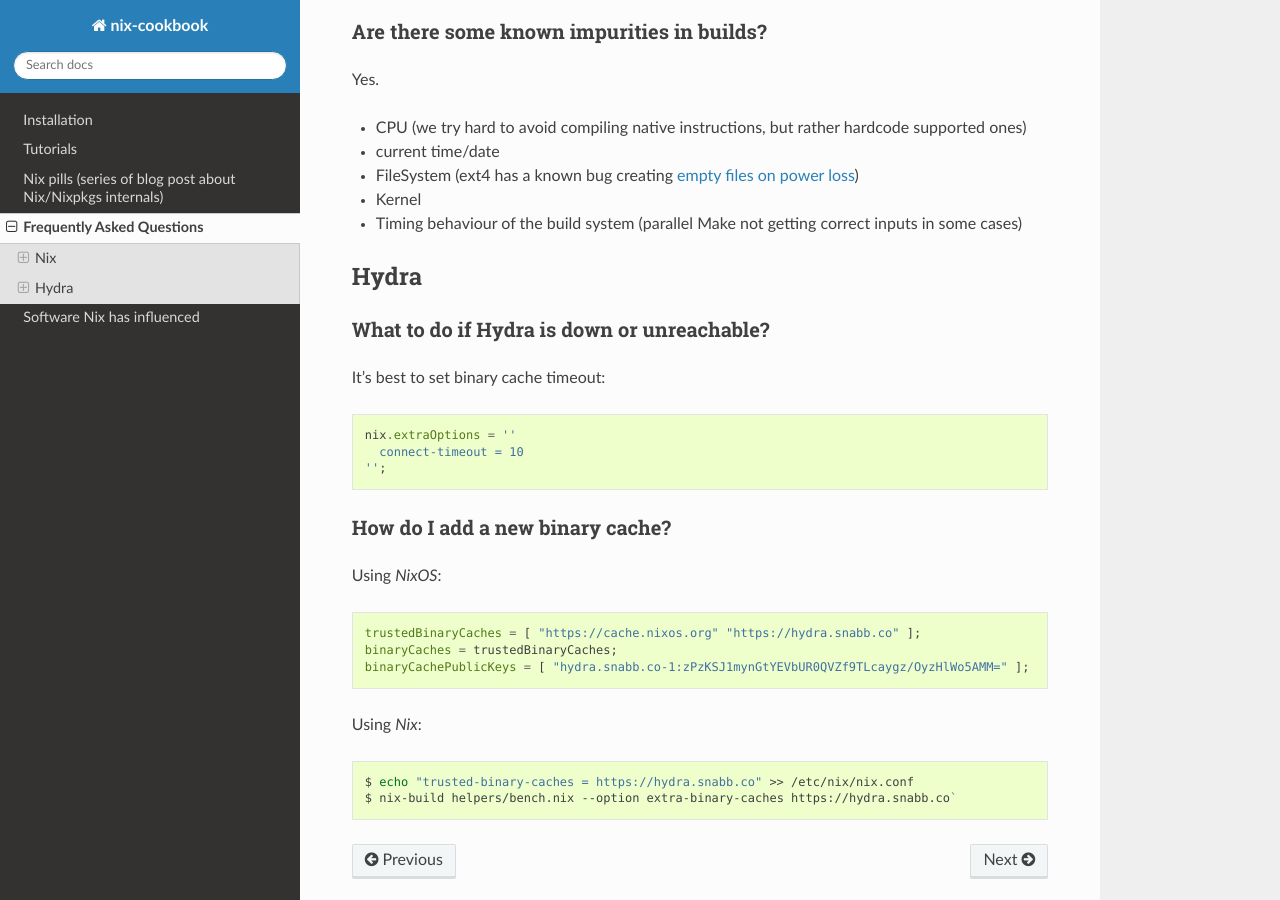
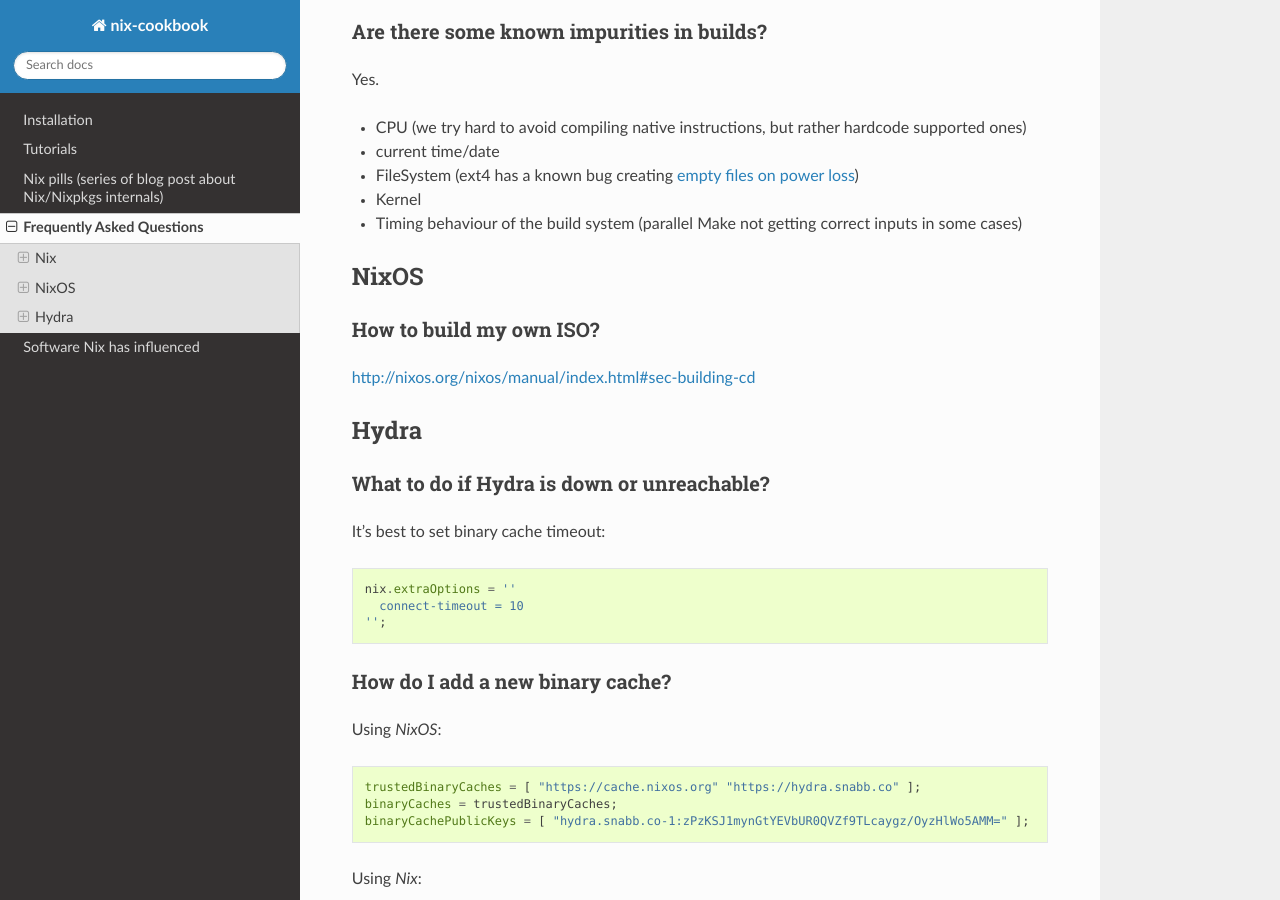
Before and after one commit to NixOS/nix.dev, a Sphinx documentation site: the page built from source/faq.rst, in a window 1280 px wide and 900 px high, scrolled down 738 px. Built offline with Sphinx 7.4.7 and the Read the Docs theme 2.0.0, drawn with Linux system fonts in a browser that asks for light colours.

Commit message:
faq: how do I build my own ISO?

```diff
--- a/source/faq.rst
+++ b/source/faq.rst
@@ -44,6 +44,15 @@
 - Kernel
 - Timing behaviour of the build system (parallel Make not getting correct inputs in some cases)
 
+
+NixOS
+*****
+
+How to build my own ISO?
+------------------------
+
+http://nixos.org/nixos/manual/index.html#sec-building-cd
+
 Hydra
 *****
 
```
